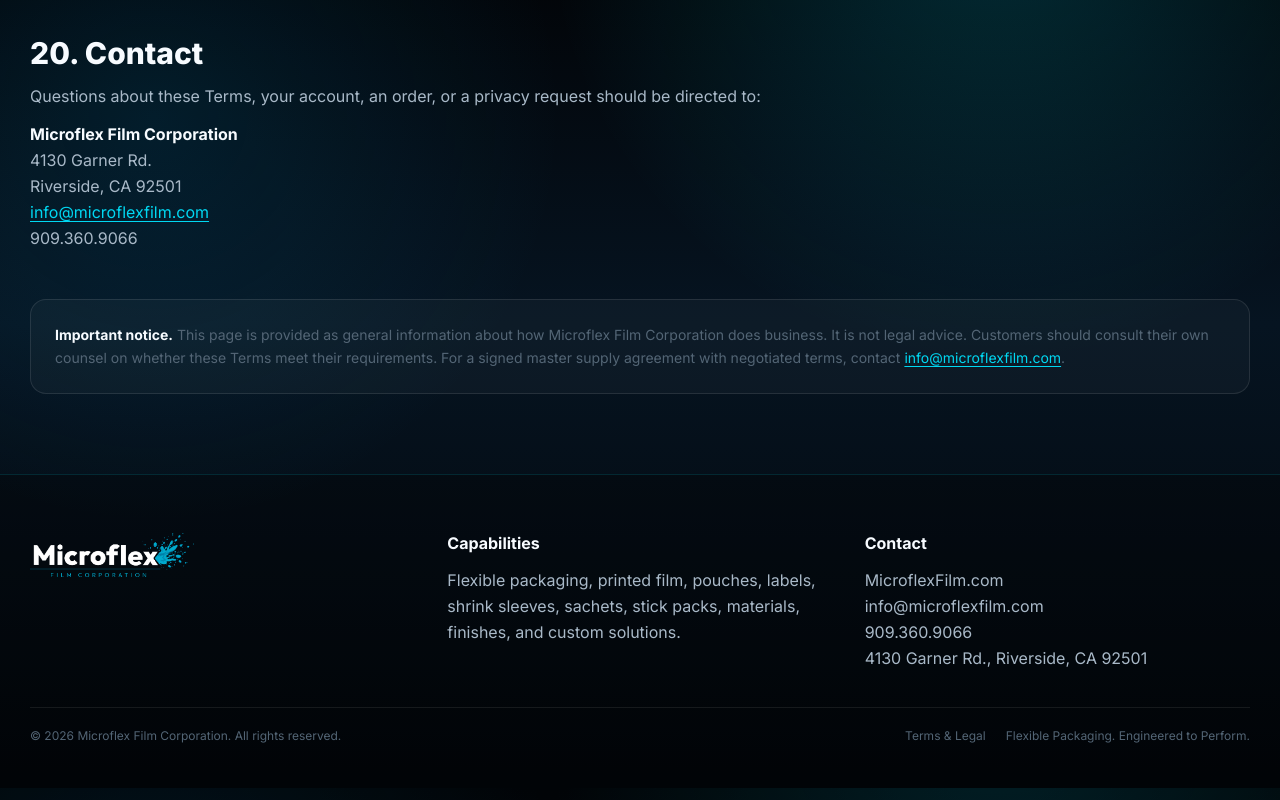
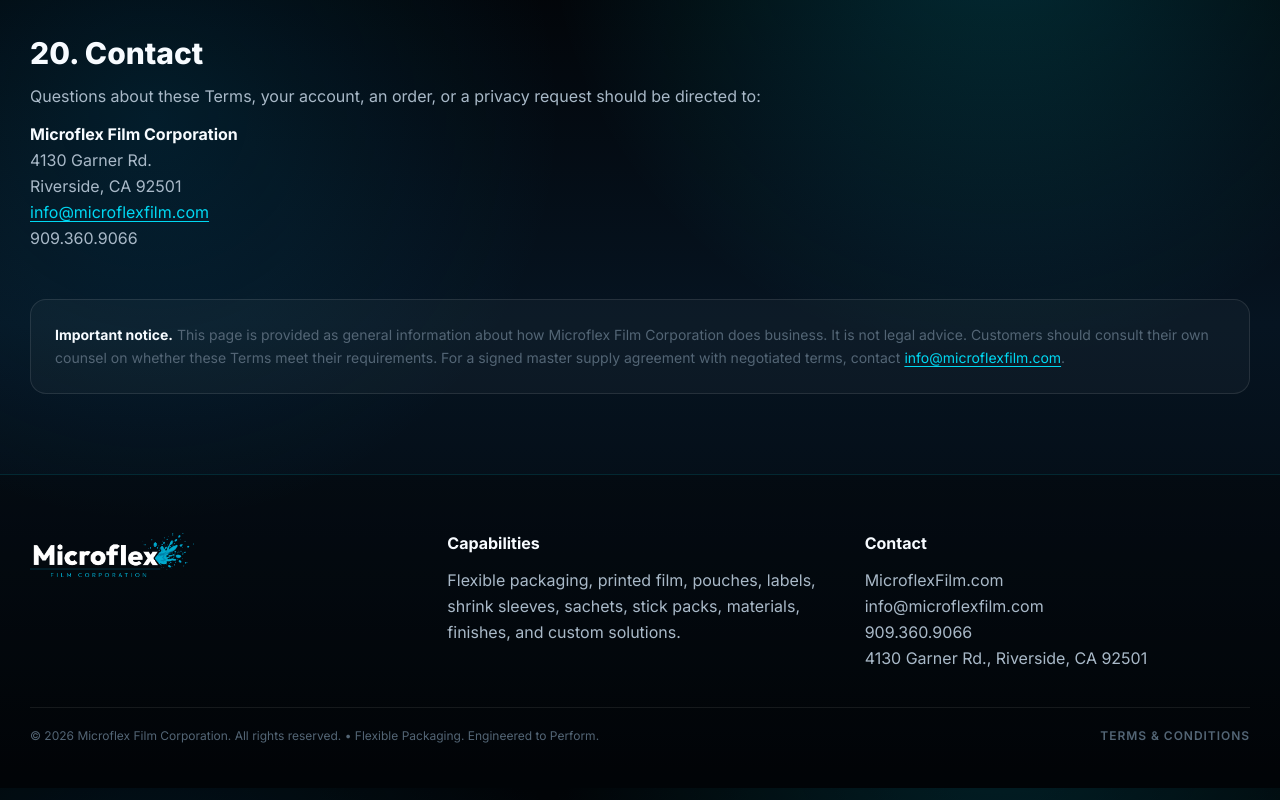
Before and after one commit to MFX-OS/microflexfilm-web, a Next.js app: page /terms in a window 1280 px wide. Shown: the part 5612-6412 px from the top of the page. Built offline with nearby package versions, Linux system fonts and the light colour scheme.

Commit message:
Make all logos click through to homepage + Terms & Conditions link in footer corner

```diff
--- a/src/components/Footer.tsx
+++ b/src/components/Footer.tsx
@@ -13,7 +13,7 @@
       <div className="container-x">
         <div className="grid gap-8 md:grid-cols-3">
           <div>
-            <Logo size="md" variant="light" href={null} />
+            <Logo size="md" variant="light" />
           </div>
 
           <div className="text-muted">
@@ -42,13 +42,17 @@
           className="mt-9 flex flex-wrap items-center justify-between gap-5 pt-5 text-xs text-muted-dark"
           style={{ borderTop: "1px solid rgba(255,255,255,0.08)" }}
         >
-          <span>© {new Date().getFullYear()} Microflex Film Corporation. All rights reserved.</span>
-          <div className="flex flex-wrap items-center gap-5">
-            <Link href="/terms" className="hover:text-cyan transition">
-              Terms &amp; Legal
-            </Link>
-            <span>Flexible Packaging. Engineered to Perform.</span>
-          </div>
+          <span>
+            © {new Date().getFullYear()} Microflex Film Corporation. All rights reserved. •
+            Flexible Packaging. Engineered to Perform.
+          </span>
+          <Link
+            href="/terms"
+            className="hover:text-cyan transition font-semibold uppercase tracking-wider"
+            style={{ letterSpacing: "0.08em" }}
+          >
+            Terms &amp; Conditions
+          </Link>
         </div>
       </div>
     </footer>
--- a/src/components/Hero.tsx
+++ b/src/components/Hero.tsx
@@ -90,10 +90,10 @@
           <div className="flex-1">
             {/* Mobile: smaller logo so it never overflows the inner box */}
             <div className="lg:hidden">
-              <Logo size="md" variant="light" href={null} priority />
+              <Logo size="md" variant="light" priority />
             </div>
             <div className="hidden lg:block">
-              <Logo size="xl" variant="light" href={null} priority />
+              <Logo size="xl" variant="light" priority />
             </div>
           </div>
           <div
--- a/src/components/Logo.tsx
+++ b/src/components/Logo.tsx
@@ -19,7 +19,7 @@
 export default function Logo({
   size = "md",
   variant = "light",
-  href = "#top",
+  href = "/",
   ariaLabel = "Microflex Film Corporation home",
   priority = false,
 }: {
```
